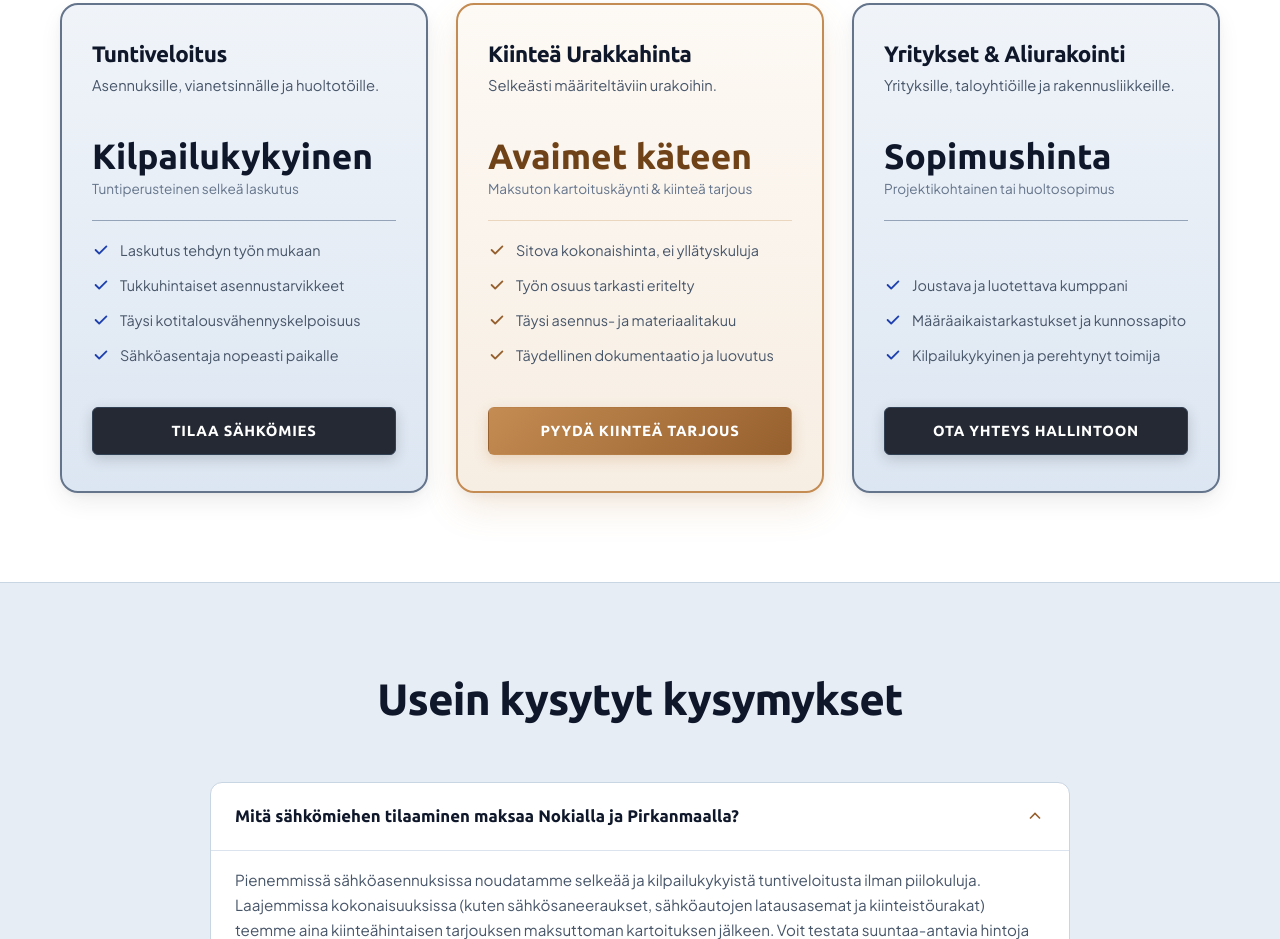
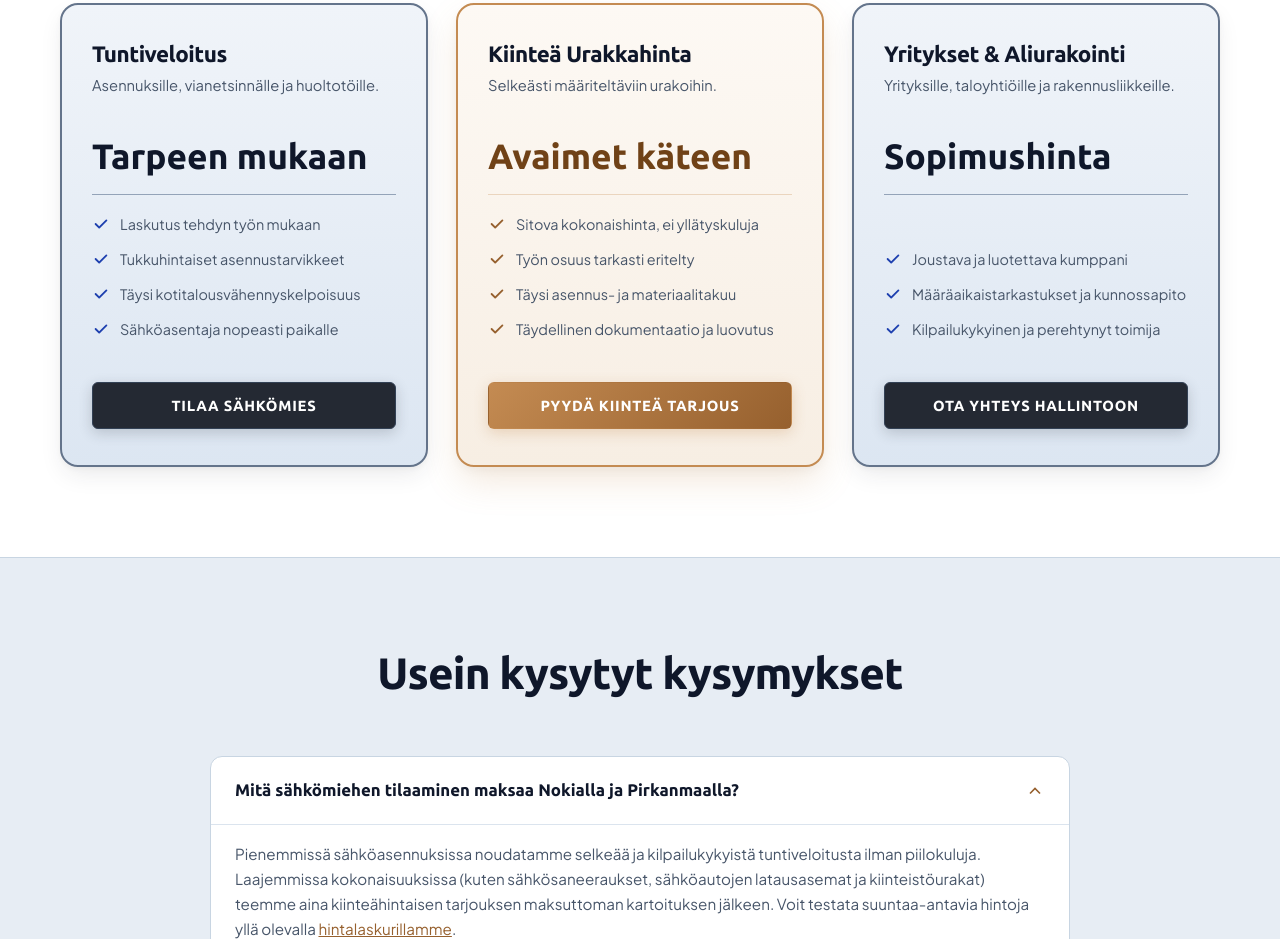
Before and after one commit to Laakista/kovasahko, a website built with Vite: page index.html in a window 1280 px wide. Shown: the part 4502-5441 px from the top of the page. Built offline with nearby package versions, Linux system fonts and the light colour scheme.

Commit message:
Modify pricing details in index.html
Updated pricing descriptions and removed some subtext.

```diff
--- a/index.html
+++ b/index.html
@@ -1042,8 +1042,7 @@
               <p class="pricing-card-desc">Asennuksille, vianetsinnälle ja huoltotöille.</p>
             </div>
             <div class="pricing-amount-block">
-              <div class="pricing-amount">Kilpailukykyinen</div>
-              <div class="pricing-sub">Tuntiperusteinen selkeä laskutus</div>
+              <div class="pricing-amount">Tarpeen mukaan</div>
             </div>
             <ul class="pricing-features">
               <li>
@@ -1090,7 +1089,6 @@
             </div>
             <div class="pricing-amount-block">
               <div class="pricing-amount">Avaimet käteen</div>
-              <div class="pricing-sub">Maksuton kartoituskäynti &amp; kiinteä tarjous</div>
             </div>
             <ul class="pricing-features">
               <li>
@@ -1137,7 +1135,6 @@
             </div>
             <div class="pricing-amount-block">
               <div class="pricing-amount">Sopimushinta</div>
-              <div class="pricing-sub">Projektikohtainen tai huoltosopimus</div>
             </div>
             <ul class="pricing-features">
               <li>
```
